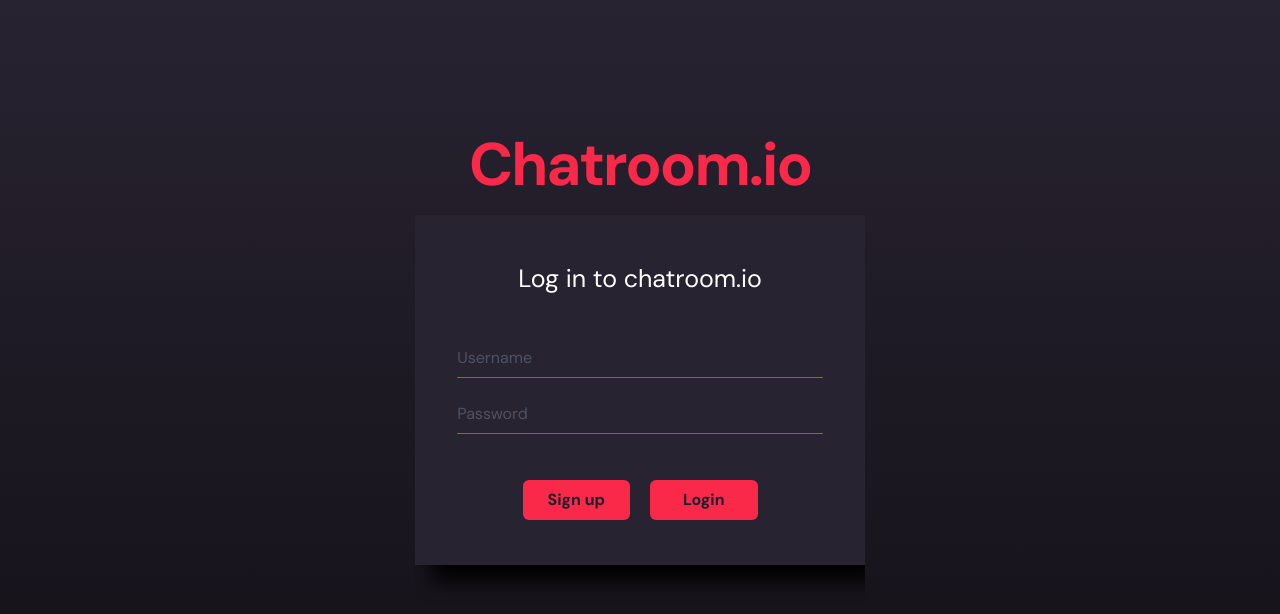
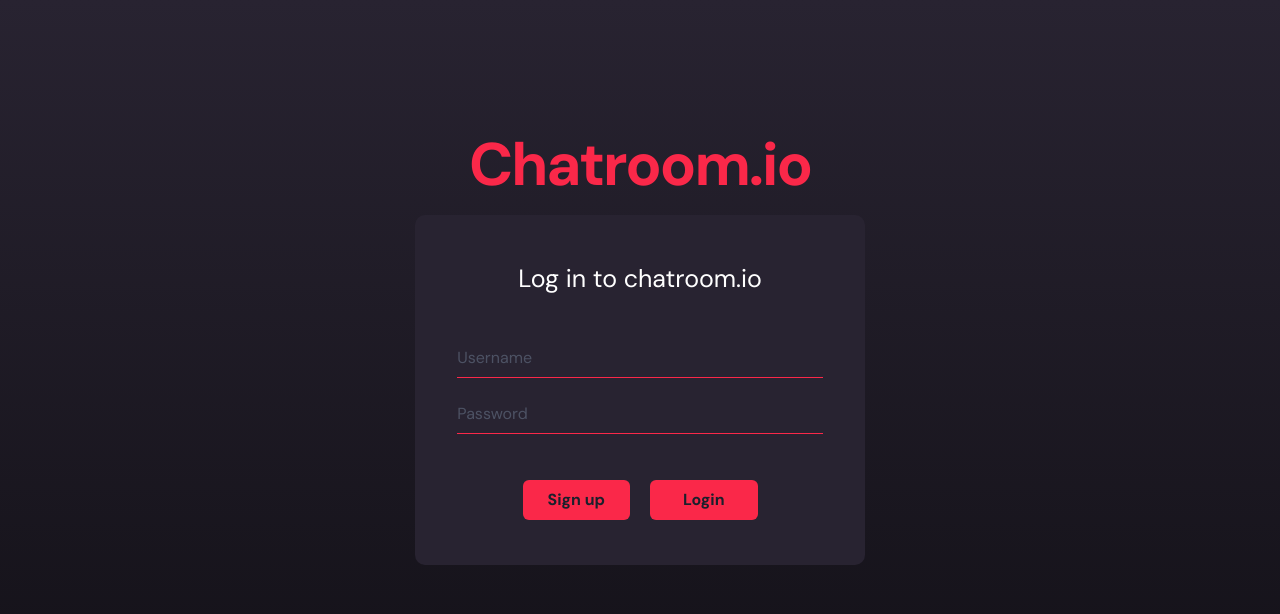
Before and after one commit to saldanaj97/ChatApp, a React (Create React App) app in the folder chat-client/: page / in a window 1280 px wide. Shown: the top 614 px of the page. Built offline with nearby package versions, Linux system fonts and the light colour scheme; no server answers.

Commit message:
Removed drop shadow from containers

```diff
--- a/chat-client/src/Components/Login/Home.js
+++ b/chat-client/src/Components/Login/Home.js
@@ -12,7 +12,7 @@ const Home = () => {
   const { showSignUp, setShowSignUp } = useContext(SignupContext)
 
   return (
-    <Flex direction='column'>
+    <Flex direction='column' filter='dropShadow(16px 16px 10px black)'>
       {/* Title */}
       <Heading as="h1" size="3xl" textAlign='center' mb='20px' fontFamily='DM Sans' fontWeight='600' letterSpacing='-2px' color='#FA2849'>Chatroom.io</Heading>
       <Collapse startingHeight={450} in={showSignUp}>
--- a/chat-client/src/Components/Login/Login.scss
+++ b/chat-client/src/Components/Login/Login.scss
@@ -1,7 +1,7 @@
 .login-container {
     background-color: #282331;
     padding: 10px;
-    filter: drop-shadow(16px 16px 10px black);
+    border-radius: 10px;
     .login-message {
         font-size: 25px;
         text-align: center;
--- a/chat-client/src/Components/Login/Signup.scss
+++ b/chat-client/src/Components/Login/Signup.scss
@@ -3,7 +3,7 @@
 .signup-container{
     font-family: 'DM Sans';
     background-color: #282331;
-    filter: drop-shadow(16px 16px 10px black);
+    border-radius: 10px;
     .reg-info-title {
         font-weight: Bold;
         font-size: 24px;
```
